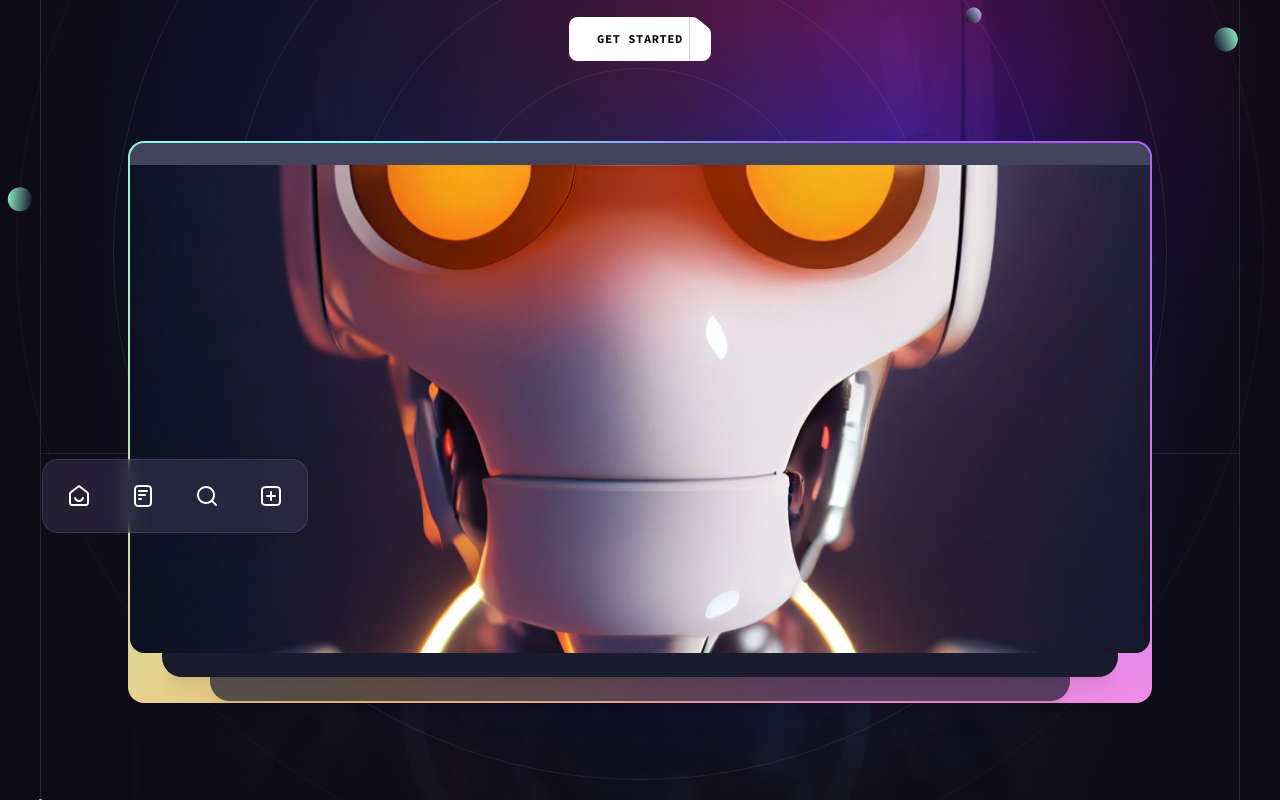
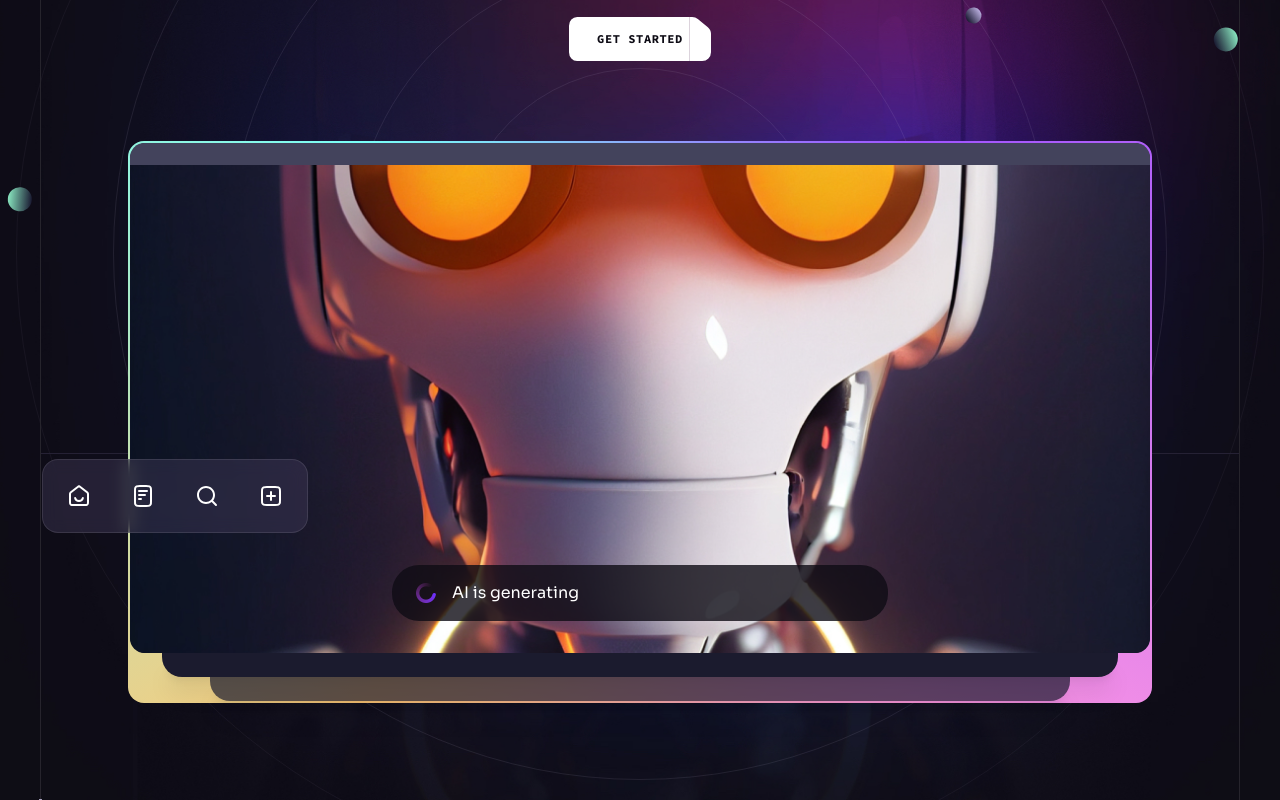
Before and after one commit to jdav892/brainiac, a React (Vite) app: page / in a window 1280 px wide. Shown: the part 431-1231 px from the top of the page. Built offline with nearby package versions, Linux system fonts and the light colour scheme; the HTML template or start-up script is replaced by a standard one.

Commit message:
feat: renders loading image over hero section image, and moves generating file to components

```diff
--- a/src/components/design/Generating.jsx
+++ b/src/components/Generating.jsx
@@ -1,4 +1,3 @@
-import React from "react";
 import { loading } from "../assets";
 
 const Generating = ({ className }) => {
--- a/src/components/Hero.jsx
+++ b/src/components/Hero.jsx
@@ -7,6 +7,7 @@
 import { heroIcons } from "../constants";
 import { ScrollParallax } from "react-just-parallax";
 import { useRef } from "react";
+import Generating from "./Generating";
 
 const Hero = () => {
   const parallaxRef = useRef(null);
@@ -54,6 +55,7 @@
                   height={490}
                   alt="AI"
                 />
+                <Generating className="absolute left-4 right-4 bottom-5 md:left-1/2 md:right-auto md:bottom-8 md:w-[31rem] md:-translate-x-1/2" />
                 <ScrollParallax isAbsolutelyPositioned>
                   <ul className="hidden absolute -left-[5.5rem] bottom-[7.5rem] px-1 py-1 bg-n-9/40 backdrop-blur border border-n-1/10 rounded-2xl xl:flex">
                     {heroIcons.map((icon, index) => (
```
